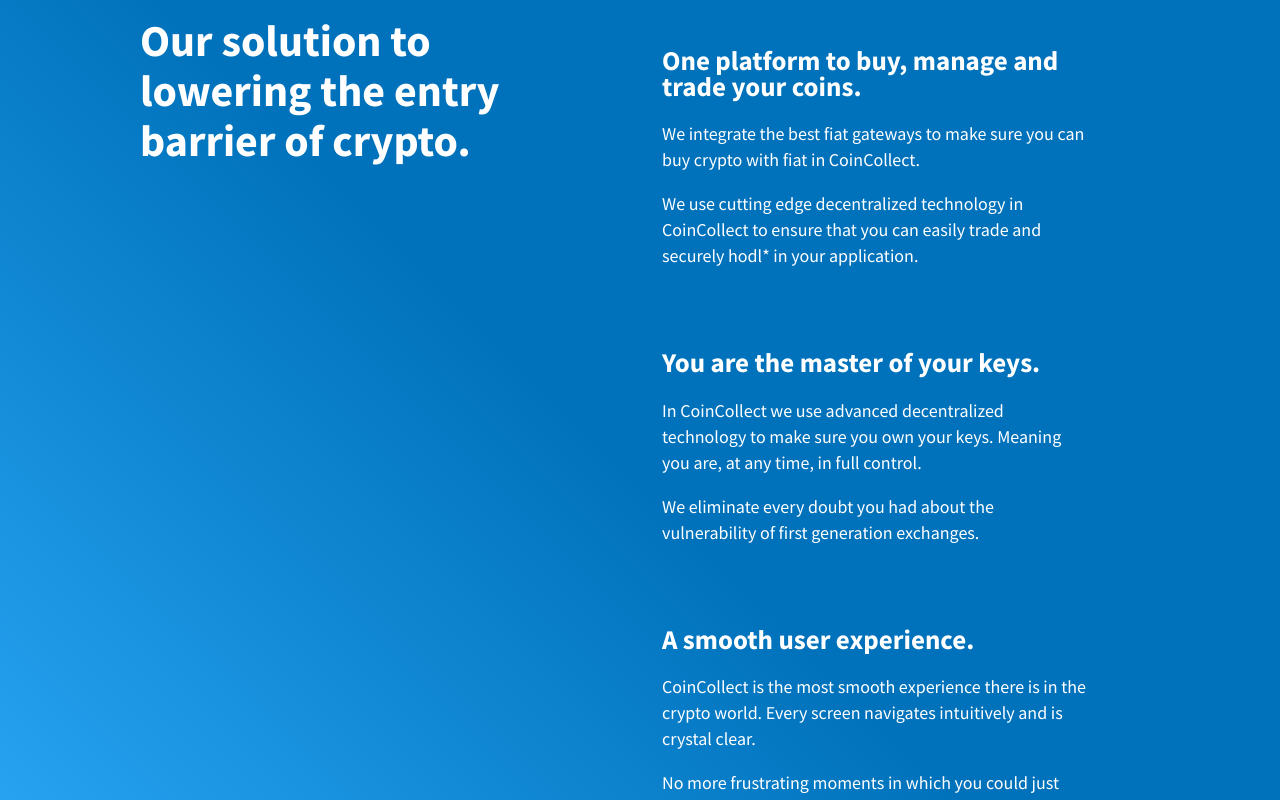
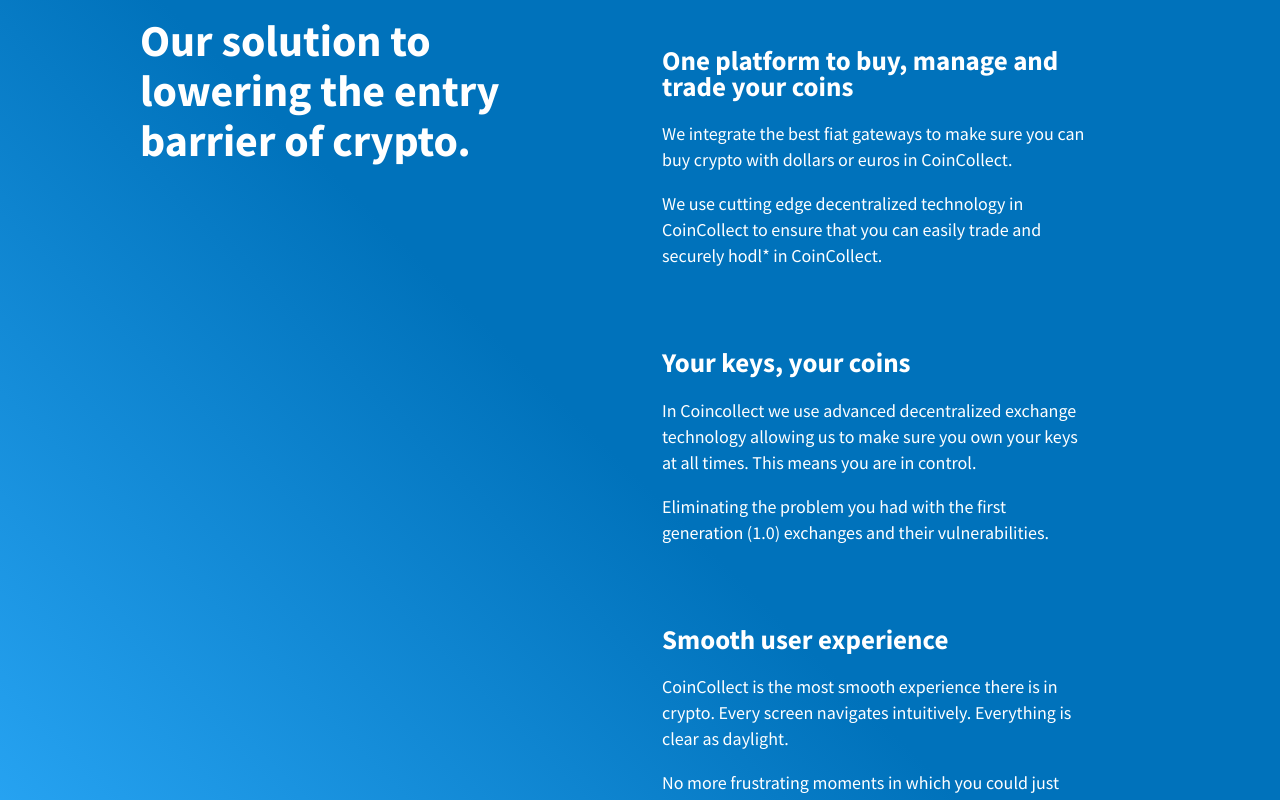
Before and after one commit to brrrrrr/coincollect-site, a React (Create React App) app: page / in a window 1280 px wide. Shown: the part 3440-4240 px from the top of the page. Built offline with nearby package versions, Linux system fonts and the light colour scheme.

Commit message:
Update Solution.js
various text edits

```diff
--- a/src/views/Solution/Solution.js
+++ b/src/views/Solution/Solution.js
@@ -12,28 +12,28 @@
           </h1>
 
           <dl>
-            <dt><h2>One platform to buy, manage and trade your coins.</h2></dt>
+            <dt><h2>One platform to buy, manage and trade your coins</h2></dt>
             <dd>
               <p>
-                We integrate the best fiat gateways to make sure you can buy crypto with fiat in CoinCollect.
+                We integrate the best fiat gateways to make sure you can buy crypto with dollars or euros in CoinCollect.
               </p>
               <p>
-                We use cutting edge decentralized technology in CoinCollect to ensure that you can easily trade and securely hodl* in your application.
+                We use cutting edge decentralized technology in CoinCollect to ensure that you can easily trade and securely hodl* in CoinCollect.
               </p>
             </dd>
-            <dt><h2>You are the master of your keys.</h2></dt>
+            <dt><h2>Your keys, your coins</h2></dt>
             <dd>
               <p>
-                In CoinCollect we use advanced decentralized technology to make sure you own your keys. Meaning you are, at any time, in full control.
+                In Coincollect we use advanced decentralized exchange technology allowing us to make sure you own your keys at all times. This means you are in control.
               </p>
               <p>
-                We eliminate every doubt you had about the vulnerability of first generation exchanges.
+                Eliminating the problem you had with the first generation (1.0) exchanges and their vulnerabilities.
               </p>
             </dd>
-            <dt><h2>A smooth user experience.</h2></dt>
+            <dt><h2>Smooth user experience</h2></dt>
             <dd>
               <p>
-                CoinCollect is the most smooth experience there is in the crypto world. Every screen navigates intuitively and is crystal clear.
+                CoinCollect is the most smooth experience there is in crypto. Every screen navigates intuitively. Everything is clear as daylight.
               </p>
               <p>
                 No more frustrating moments in which you could just smash your device through a wall.
```
